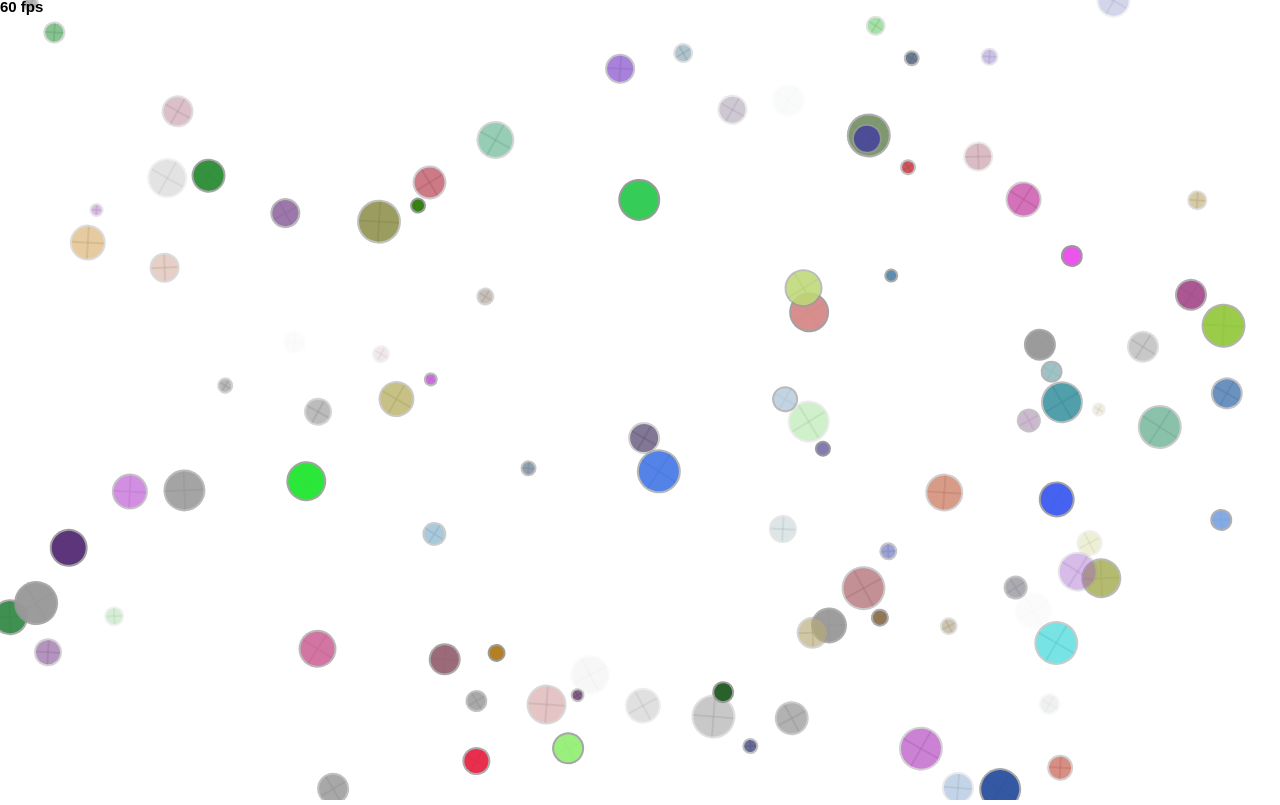
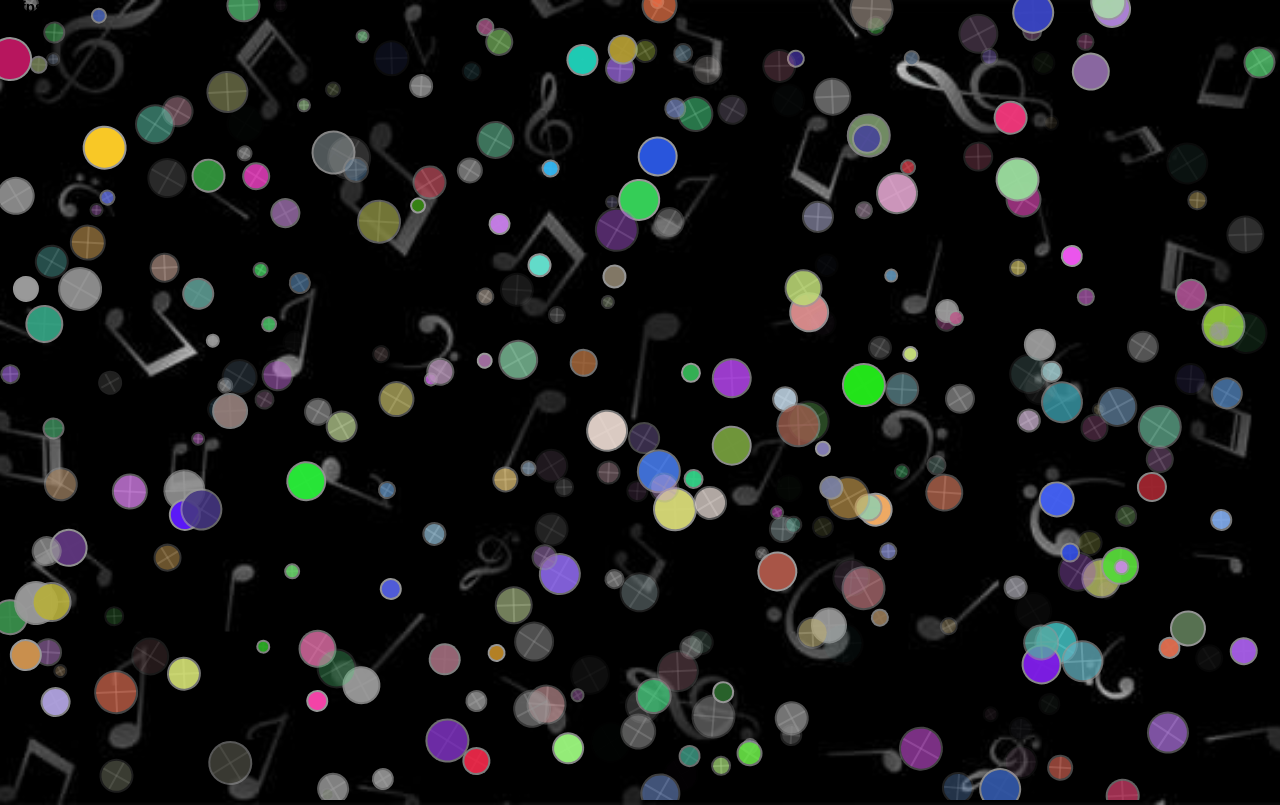
Before and after one commit to PaytonRobertson/PaytonRobertson.github.io, a website: page fsd-projects/circularity/index.html in a window 1280 px wide. Drawn offline with Linux system fonts and the light colour scheme; animation ran at ten frames a second.

Commit message:
Completed project

```diff
--- a/fsd-projects/circularity/css/style.css
+++ b/fsd-projects/circularity/css/style.css
@@ -0,0 +1,10 @@
+body{
+         background:url("img/Musicbg.jpg") center no-repeat;
+        background-color: black;
+        -webkit-backgroud-size: cover;
+        -moz-backgroud-size: cover;
+        -o-backgroud-size: cover;
+       background-size: cover;
+
+
+}
--- a/fsd-projects/circularity/index.html
+++ b/fsd-projects/circularity/index.html
@@ -23,7 +23,16 @@
         <script src="js/init.js"></script>
 
         <style type="text/css">
-            /*override default styles here*/
+           body{
+         background:url("img/Musicbg.jpg") center no-repeat;
+        background-color: black;
+        -webkit-backgroud-size: cover;
+        -moz-backgroud-size: cover;
+        -o-backgroud-size: cover;
+       background-size: cover;
+
+
+}
         </style>
     </head>
     <body>
--- a/fsd-projects/circularity/js/init.js
+++ b/fsd-projects/circularity/js/init.js
@@ -14,6 +14,7 @@ var init = function (window) {
 
         window.opspark.game = {};
         var game = window.opspark.game;
+
 
         ///////////////////
         // PROGRAM SETUP //
@@ -41,7 +42,7 @@ var circles = []; // variable to store all circles in an array
 
         // TODO 7 : Use a loop to create multiple circles
 
-        for (var i = 0; i < 100; i++) {
+        for (var i = 0; i < 300; i++) {
             drawCircle(); // creates more circles
 }
 
```
Also changed, not shown: fsd-projects/circularity/img/Musicbg.jpg (added).
